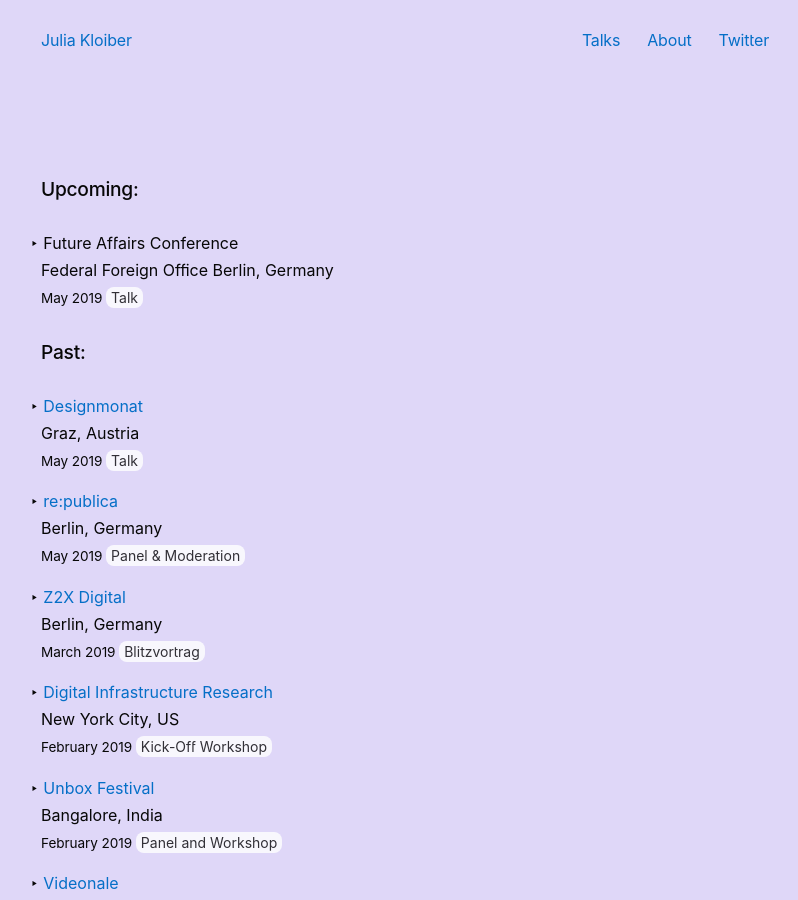
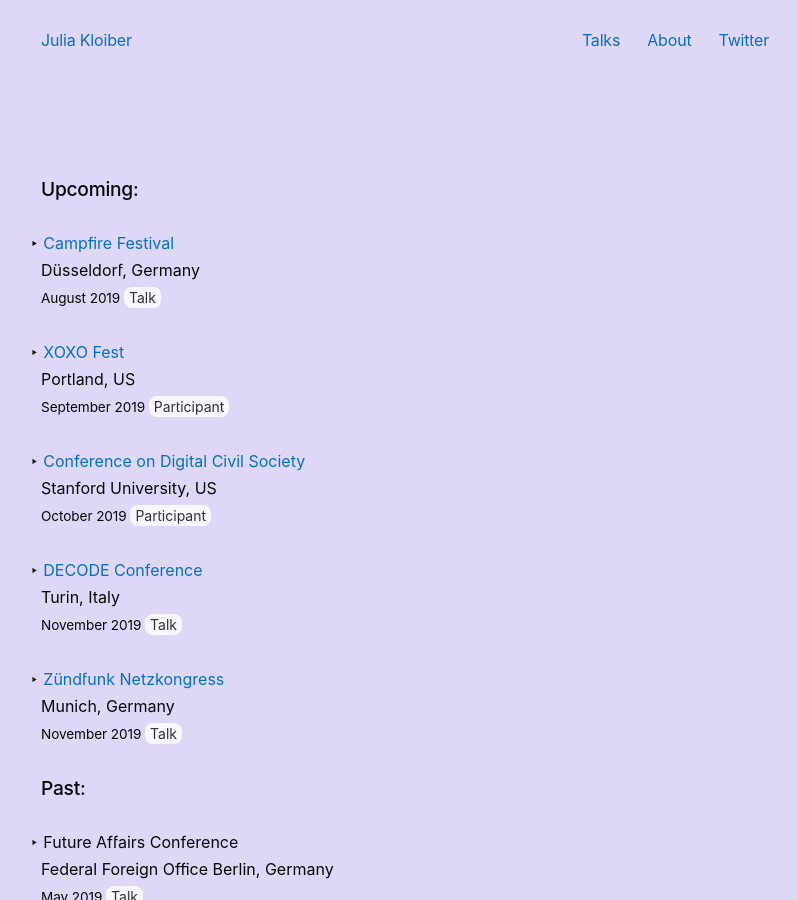
Before and after one commit to juliakloiber/juliakloiber.github.io, a Jekyll site: the page built from talks.html, in a window 1280 px wide and 900 px high. Shown: the whole window, without its empty margins (235-1033 px from the left). Built offline with Jekyll 4.4.1, drawn with Linux system fonts in a browser that asks for light colours; some web fonts are replaced.

Commit message:
added talks

```diff
--- a/talks.html
+++ b/talks.html
@@ -24,6 +24,69 @@
 
 <ul>
     <li>
+        <a href="https://campfirefestival.org"> Campfire Festival </a>
+        <br>
+        Düsseldorf, Germany<br>
+        <time>
+            August 2019
+        </time>
+        <span class="tag talk">Talk</span>
+    </li>
+</ul>
+
+<ul>
+    <li>
+        <a href="https://2019.xoxofest.com"> XOXO Fest </a>
+        <br>
+        Portland, US<br>
+        <time>
+            September 2019
+        </time>
+        <span class="tag talk">Participant</span>
+    </li>
+</ul>
+
+<ul>
+    <li>
+        <a href="https://pacscenter.stanford.edu/research/digital-civil-society-lab/"> Conference on Digital Civil Society </a>
+        <br>
+        Stanford University, US<br>
+        <time>
+            October 2019
+        </time>
+        <span class="tag talk">Participant</span>
+    </li>
+</ul>
+
+<ul>
+    <li>
+        <a href="https://decodeproject.eu/events"> DECODE Conference </a>
+        <br>
+        Turin, Italy<br>
+        <time>
+            November 2019
+        </time>
+        <span class="tag talk">Talk</span>
+    </li>
+</ul>
+
+<ul>
+    <li>
+        <a href="https://zuendfunk-netzkongress.de"> Zündfunk Netzkongress </a>
+        <br>
+        Munich, Germany<br>
+        <time>
+            November 2019
+        </time>
+        <span class="tag talk">Talk</span>
+    </li>
+</ul>
+
+
+<h3>Past:</h3>
+
+<ul>
+    <li>
         Future Affairs Conference
         <br>
         Federal Foreign Office Berlin, Germany<br>
```
Also changed, not shown: other parts of talks.html (+0 -2 lines).
